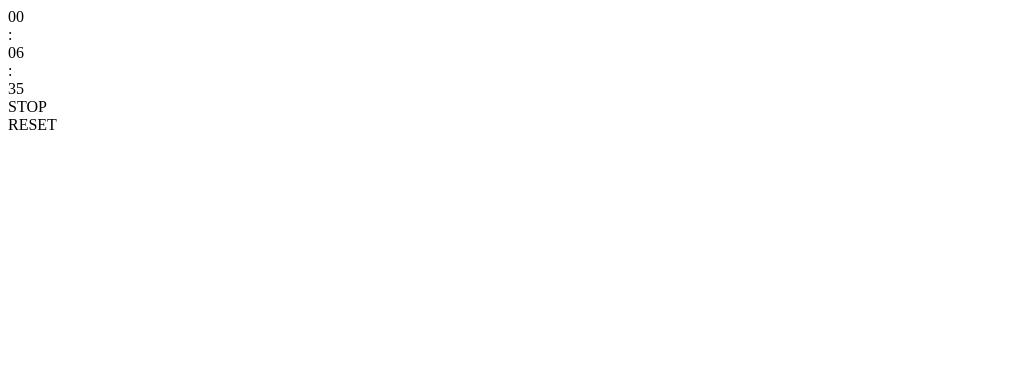
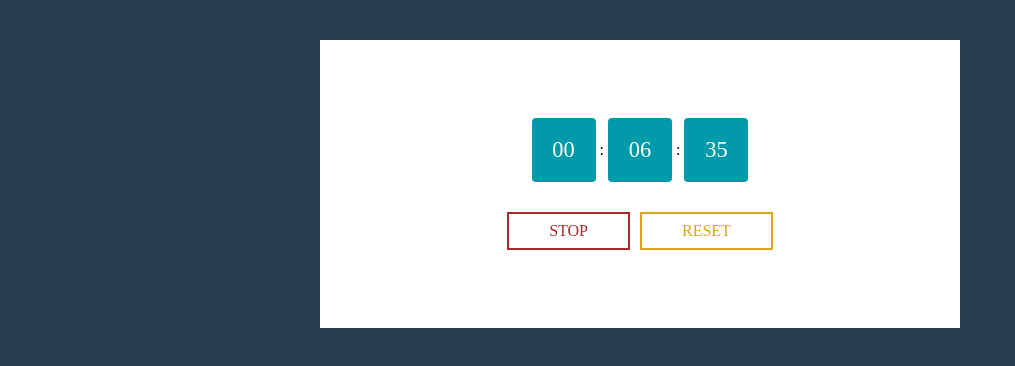
Before and after one commit to MeghanaSindhe/html-css-stopwatch, a plain HTML site: page index.html in a window 1280 px wide. Shown: the whole page, without its empty margins (0-1015 px from the left). Drawn offline with Linux system fonts and the light colour scheme.

Commit message:
css compete

```diff
--- a/index.html
+++ b/index.html
@@ -13,13 +13,13 @@
   <div id="app-container">
     <div id="inner-wrapper">
       <div id="countdown-container">
-        <div id="hours">00</div>:
-        <div id="minutes">06</div>:
-        <div id="seconds">35</div>
+        <div class="block">00</div>:
+        <div class="block">06</div>:
+        <div class="block">35</div>
       </div>
       <div id="control-container">
-        <div id="start">STOP</div>
-        <div id="reset">RESET</div>
+        <div class="button" id="start">STOP</div>
+        <div class="button" id="reset">RESET</div>
       </div>
     </div>
   </div>
--- a/styles.css
+++ b/styles.css
@@ -0,0 +1,69 @@
+* {
+  margin: 0;
+  padding: 0;
+  box-sizing: border-box;
+}
+
+#app-container {
+  background-color: #283d4f;
+  width: 100%;
+  height: 100vh;
+  display: flex;
+  justify-content: center;
+}
+
+#inner-wrapper {
+  background-color: #ffffff;
+  margin-top: 40px;
+  width: 40rem;
+  height: 18rem;
+  display: flex;
+  justify-content: center;
+  align-items: center;
+  flex-direction: column;
+}
+
+#countdown-container {
+  margin-bottom: 30px;
+  display: flex;
+  align-items: center;
+  justify-content: space-between;
+}
+
+.block {
+  background-color: #009aaa;
+  width: 4rem;
+  height: 4rem;
+  border-radius: 4px;
+  display: flex;
+  justify-content: center;
+  align-items: center;
+  color: #ffffff;
+  font-size: 1.4em;
+  margin-right: 4px;
+  margin-left: 4px;
+}
+
+#control-container {
+  display: flex;
+  align-items: center;
+  justify-content: space-between
+}
+
+.button {
+  display: flex;
+  align-items: center;
+  justify-content: center;
+  padding: 8px 40px;
+}
+
+#start {
+  border: 2px solid brown;
+  color: brown;
+  margin-right: 10px;
+}
+
+#reset {
+  border: 2px solid goldenrod;
+  color: goldenrod;
+}
```
